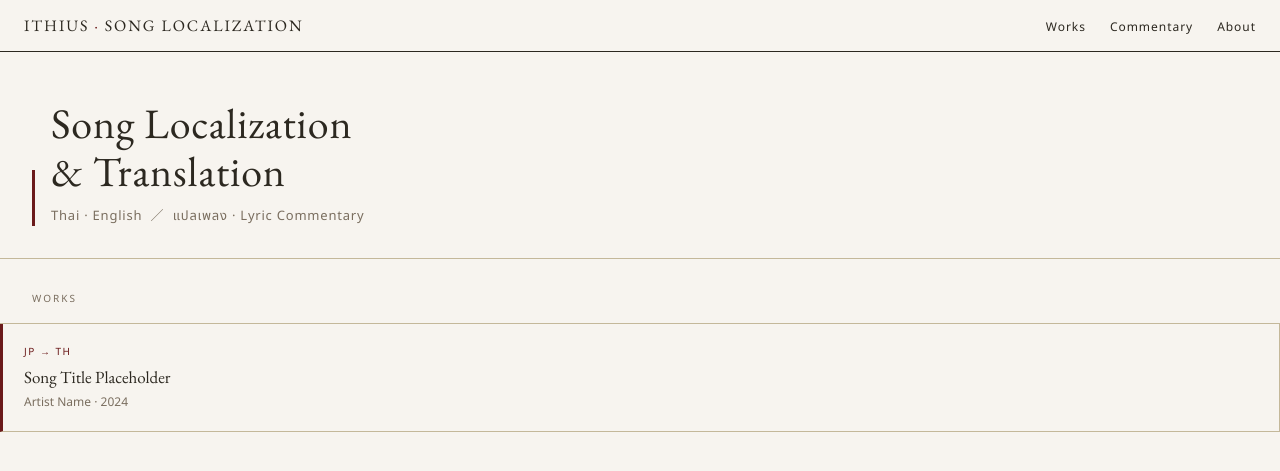
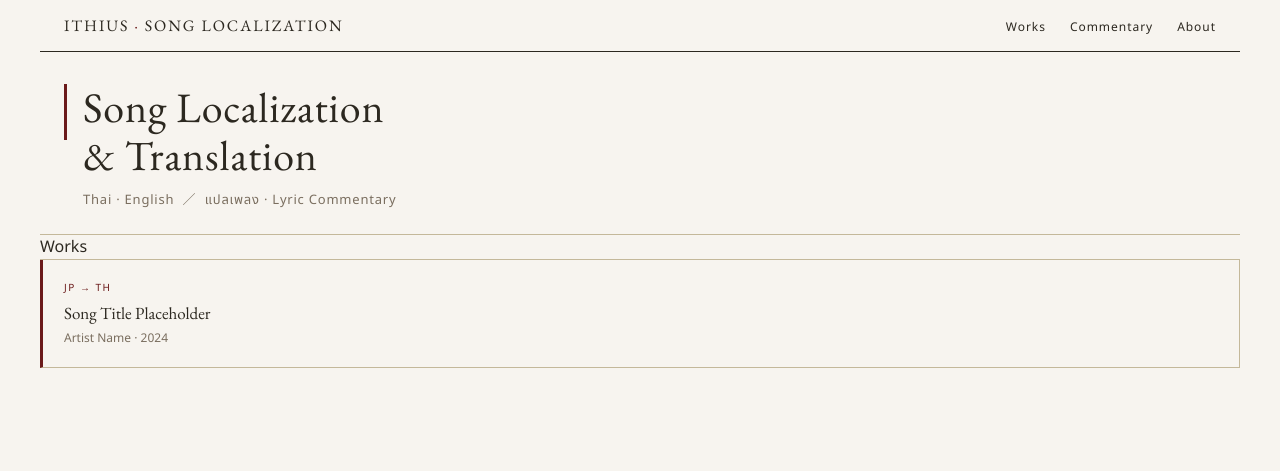
Before and after one commit to Ithius/song-localization, a Jekyll site: the page built from index.html, in a window 1280 px wide. Shown: the top 471 px of the page. Built offline with Jekyll 4.4.1, drawn with Linux system fonts in a browser that asks for light colours.

Commit message:
Update main.css
เพิ่ม line ใน mu hero และ mu เพื่อปรับ layout ให้ไม่ warp text

```diff
--- a/assets/css/main.css
+++ b/assets/css/main.css
@@ -2,8 +2,13 @@
 
 * { box-sizing: border-box; margin: 0; padding: 0; }
 
-.mu { font-family: 'Noto Sans Thai', sans-serif; background: #F7F4EF; color: #2C2820; }
-
+.mu {
+  font-family: 'Noto Sans Thai', sans-serif;
+  background: #F7F4EF;
+  color: #2C2820;
+  max-width: 1200px;
+  margin: 0 auto;
+}
 .mu-topbar {
   background: #F7F4EF; border-bottom: 1.5px solid #2C2820;
   display: flex; align-items: center; justify-content: space-between;
@@ -83,20 +88,28 @@
 .mu-commentary-text { font-size: 13px; color: #5A5040; line-height: 1.8; }
 
 .mu-hero {
-  display: flex; align-items: flex-end;
-  padding: 3rem 2rem 2rem;
+  display: flex;
+  align-items: flex-start;
+  padding: 2rem 1.5rem 1.5rem;
   border-bottom: 0.5px solid #C4B89A;
   gap: 1rem;
+  flex-wrap: wrap;
 }
 .mu-hero-text h1 {
-  font-family: 'EB Garamond', serif; font-size: 42px;
-  font-weight: 400; line-height: 1.15; margin: 0 0 0.5rem;
-  color: #2C2820; letter-spacing: 0.02em;
+  font-family: 'EB Garamond', serif;
+  font-size: clamp(24px, 5vw, 42px);
+  font-weight: 400;
+  line-height: 1.15;
+  margin: 0 0 0.5rem;
+  color: #2C2820;
+  letter-spacing: 0.02em;
 }
-.mu-hero-text p { font-size: 13px; color: #7A6E5F; letter-spacing: 0.06em; margin: 0; }
-.mu-section-label {
-  font-size: 10px; letter-spacing: 0.2em; text-transform: uppercase;
-  color: #7A6E5F; margin: 2rem 2rem 1rem;
+.mu-hero-text p {
+  font-size: 13px;
+  color: #7A6E5F;
+  letter-spacing: 0.06em;
+  margin: 0;
+  flex-wrap: wrap;
 }
 .mu-grid {
   display: grid; grid-template-columns: repeat(auto-fit, minmax(180px, 1fr));
```
